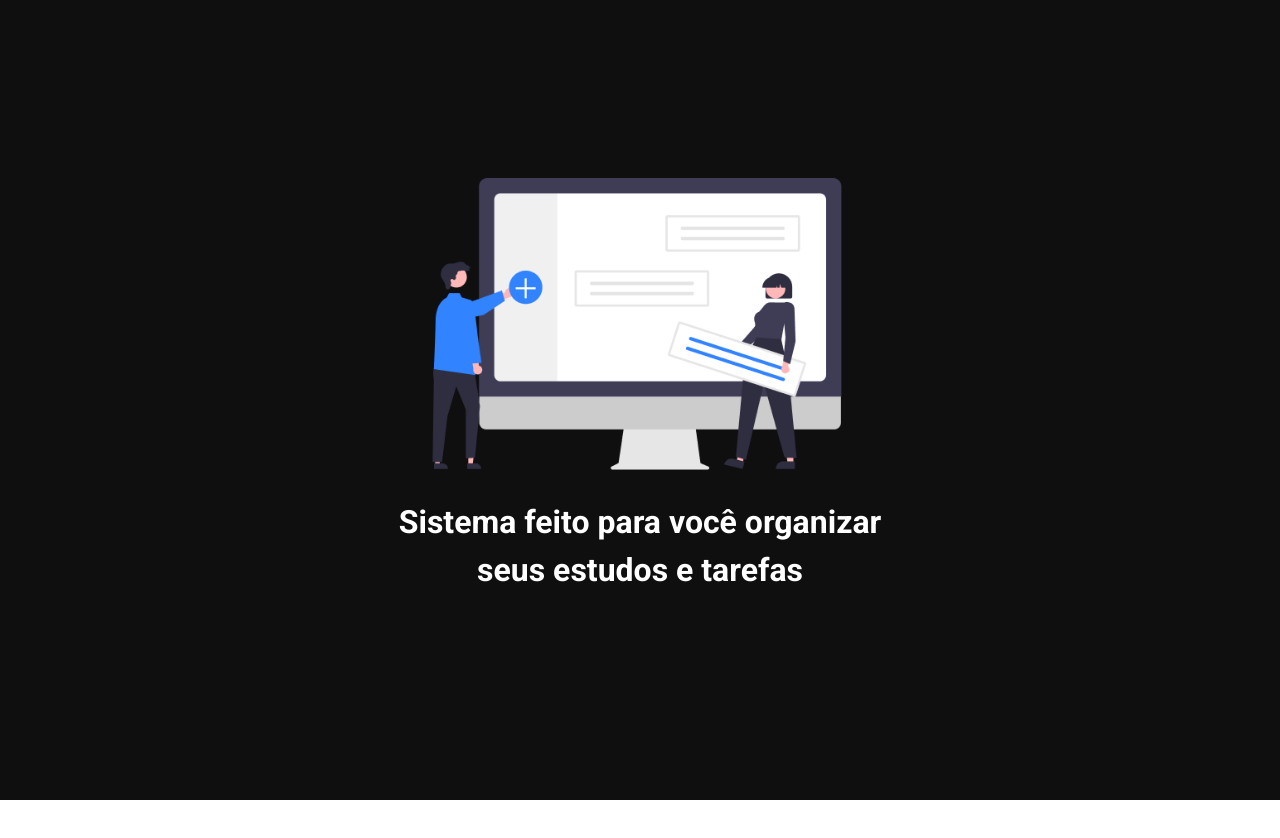
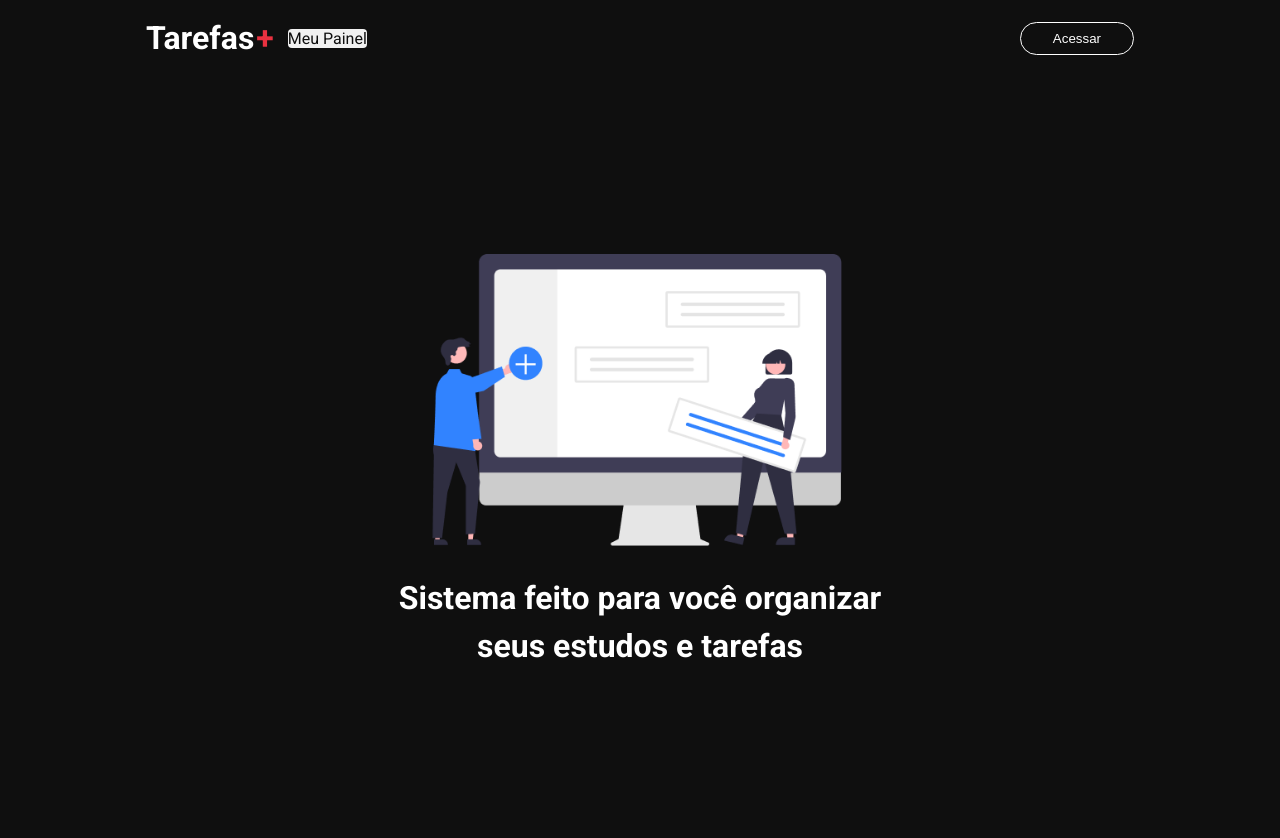
Before and after one commit to Romulo-Reis/tarefas, a Next.js app: page / in a window 1280 px wide. Shown: the top 838 px of the page. Before the commit the page ends 800 px from the top, so only its background shows below. Built offline with nearby package versions, Linux system fonts and the light colour scheme.

Commit message:
feat: Adiciona o componente header no layout da aplicação.

```diff
--- a/src/pages/_app.tsx
+++ b/src/pages/_app.tsx
@@ -1,7 +1,13 @@
 import '../../styles/globals.css'
 import type { AppProps } from 'next/app'
+import { Header } from '../components/header'
 
 function MyApp({ Component, pageProps }: AppProps) {
-  return <Component {...pageProps} />
+  return (
+    <>
+      <Header/>
+      <Component {...pageProps} />
+    </>
+  )
 }
 export default MyApp
```
